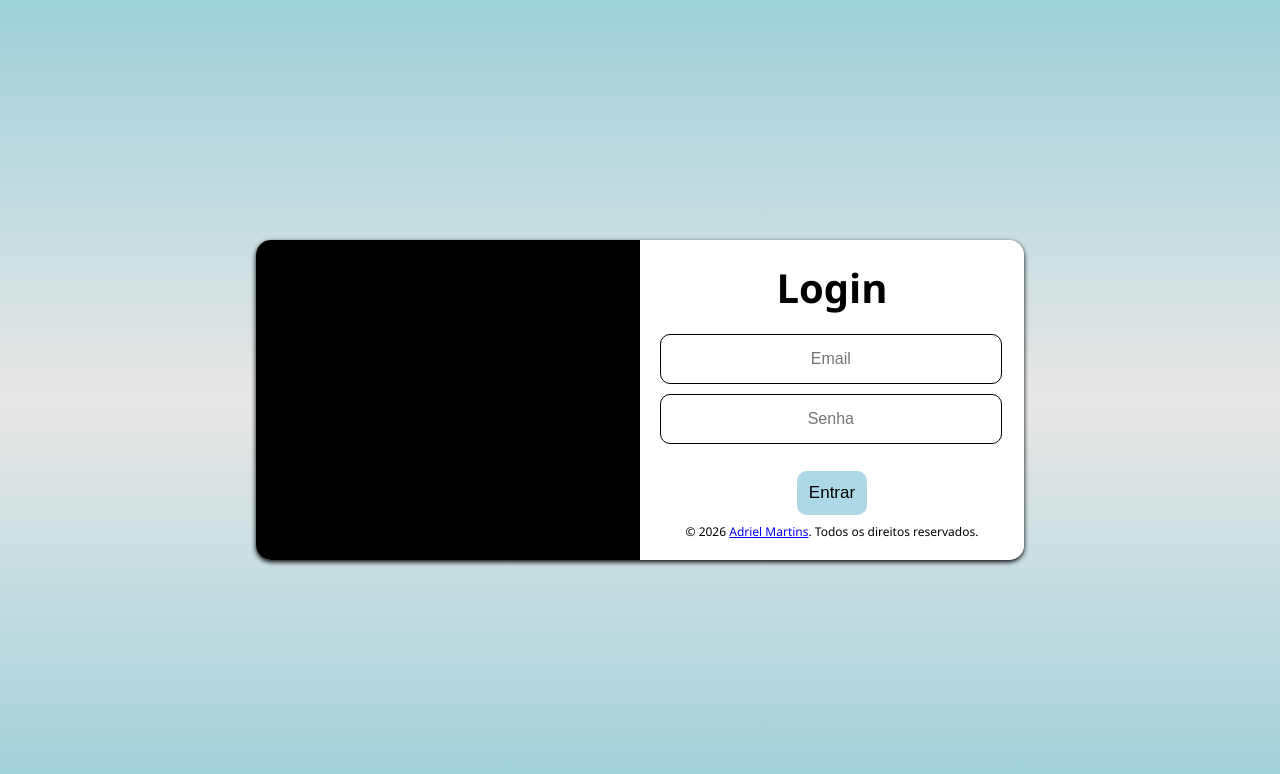
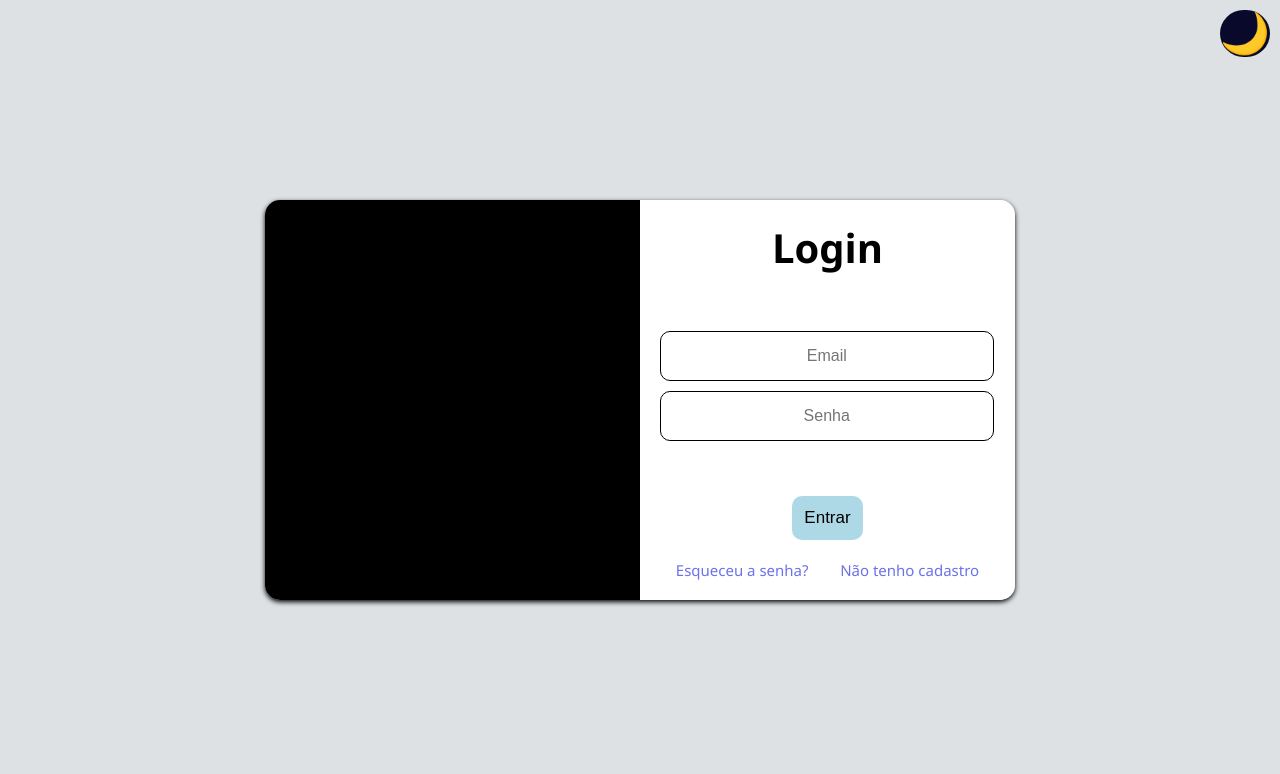
Before and after one commit to AdrielMartins007/Tela-login, a plain HTML site: page index.html in a window 1280 px wide. Drawn offline with Linux system fonts and the light colour scheme.

Commit message:
criação do modo escuro e claro

```diff
--- a/index.html
+++ b/index.html
@@ -9,6 +9,11 @@
 </head>
 
 <body>
+
+    <div>
+        <button class="claro-escuro" id="modo-escuro" onclick="escuro()">🌙</button>
+        <button class="claro-escuro" id="modo-claro" onclick="claro()">🔆</button>
+    </div>
 
     <main>
 
@@ -26,16 +31,20 @@
             </div>
 
             <div class="botoes">
-                <input type="submit" value="Entrar">
+                <input type="submit" value="Entrar" id="botao">
             </div>
 
-            <div class="texto-final">© 2026 <a href="https://github.com/AdrielMartins007" target="_blank">Adriel Martins</a>. Todos os direitos reservados.
+            <div class="texto-final">
+                <a href="#">Esqueceu a senha?</a>
+                <a href="#">Não tenho cadastro</a>
             </div>
 
         </form>
 
     </main>
 
+    <script src="script.js"></script>
+
 </body>
 
 </html>
--- /dev/null
+++ b/script.js
@@ -0,0 +1,15 @@
+var corpo = document.querySelector('body')
+var modclaro = document.getElementById('modo-claro')
+var modescuro = document.getElementById('modo-escuro')
+
+function escuro(){
+    modescuro.style.display = 'none'
+    modclaro.style.display = 'block'
+    corpo.style.background = '#dee1e4'
+}
+
+function claro(){
+    modclaro.style.display = 'none'
+    modescuro.style.display = 'block'
+    corpo.style.background = '#2c2f33'
+}
--- a/style.css
+++ b/style.css
@@ -5,7 +5,7 @@
 
 /* CORPO */
 body {
-    background-image: linear-gradient(to bottom, rgb(158, 209, 216), rgb(233, 231, 231), rgb(158, 209, 216));
+    background-color: #dee1e4;
     background-attachment: fixed;
     background-position: center center;
     display: flex;
@@ -15,12 +15,33 @@ body {
     height: 100vh;
     box-sizing: border-box;
     font-family: 'Segoe UI', Tahoma, Geneva, Verdana, sans-serif;
+    transition: 0.3s ease-in-out;
+}
+
+body .claro-escuro{
+    position: absolute;
+    top: 10px;
+    right: 10px;
+    background-color: white;
+    border-radius: 50px;
+    border: none;
+    font-size: 40px;
+    cursor: pointer;
+}
+
+#modo-claro{
+    display: none;
+    background-color: rgb(225, 220, 220);
+}
+
+#modo-escuro{
+    background-color: rgb(9, 9, 43);
 }
 
 /* CONTAINER PRINCIPAL AONDE AS DUAS DIVS ESTAO DENTRO */
 body main {
-    width: 60%;
-    height: 40vh;
+    width: 750px;
+    height: 50vh;
     display: flex;
     align-items: center;
     justify-content: center;
@@ -74,7 +95,9 @@ body form {
 }
 
 .botoes{
-    margin: auto;
+    display: flex;
+    justify-content: center;
+    margin-bottom: 20px;
 }
 
 .botoes input{
@@ -86,8 +109,23 @@ body form {
     background-color: lightblue;
 }
 
+#botao:hover{
+    background-color: rgb(75, 75, 237);
+    color: white;
+}
+
 .texto-final{
-    box-sizing: border-box;
-    font-size: 12px;
-    text-align: center;
+    font-size: 15px;
+    display: flex;
+    justify-content: space-around;
 }
+
+.texto-final a{
+    text-decoration: none;
+    color: rgb(108, 114, 233);
+}
+
+a:hover{
+    text-decoration: underline;
+    color: blue;
+}
```
